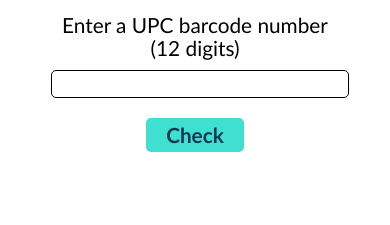
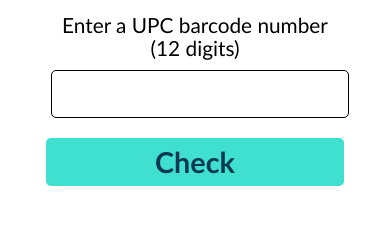
Before and after one commit to valerievozza/is-it-vegan, a plain HTML site: page index.html in a window 390 px wide. Shown: the part 131-356 px from the top of the page. Drawn offline with Linux system fonts and the light colour scheme.

Commit message:
more responsiveness

```diff
--- a/css/style.css
+++ b/css/style.css
@@ -49,6 +49,7 @@ input {
     margin-left: 10px;
     border-radius: 5px;
     border: 1px solid black;
+    text-align: center;
 }
 
 button {
@@ -109,12 +110,8 @@ th {
 	display: none;
 }
 
-@media all and (max-width: 450px) {
+@media all and (max-width: 500px) {
     main {
-        width: 100%;
-        box-shadow: none;
-    }
-    article {
         width: 100%;
         box-shadow: none;
     }
@@ -123,7 +120,16 @@ th {
         margin: 10px auto;
         width: 85%;
     }
-    input {
+    input, button {
         width: 85%;
+        height: 3rem;
+        font-size: 1.8rem;
     }
 }
+
+@media all and (max-width: 615px) {
+    article {
+        width: 100%;
+        box-shadow: none;
+    }
+}
```
